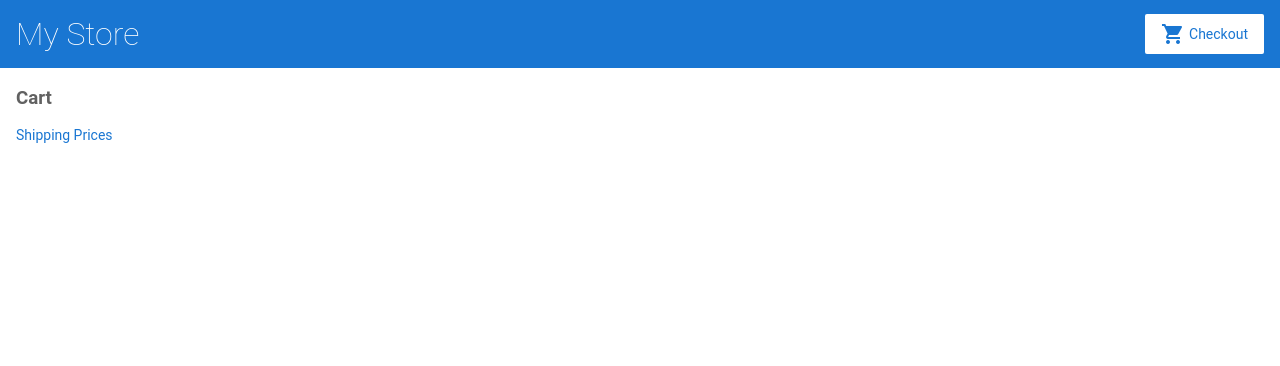
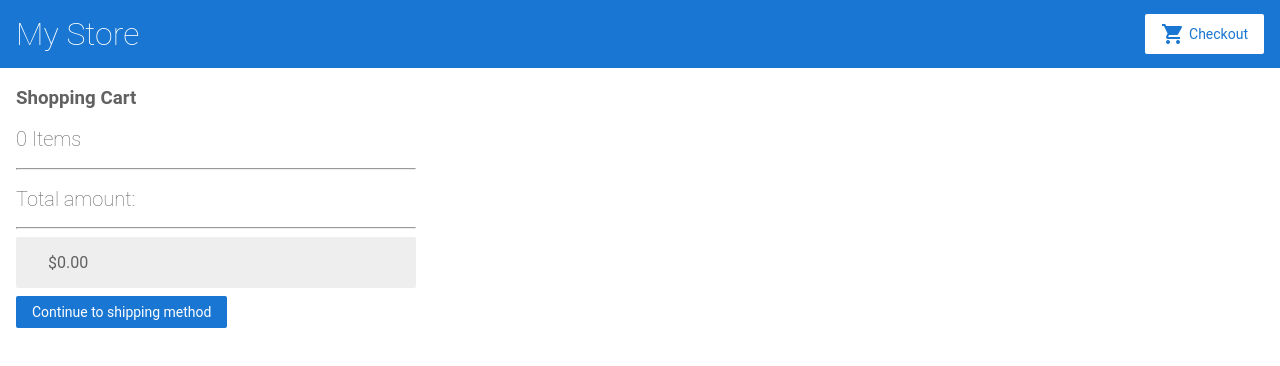
Before and after one commit to LilyDris/CSE5234, an Angular app in the folder Lab5/: page /cart in a window 1280 px wide. Shown: the top 366 px of the page. Built offline with nearby package versions, Linux system fonts and the light colour scheme.

Commit message:
Cart page now shows total and number of items

```diff
--- a/Lab5/src/app/cart.service.ts
+++ b/Lab5/src/app/cart.service.ts
@@ -1,14 +1,17 @@
 import { Product } from './products';
 import { Injectable } from '@angular/core';
 import { HttpClient } from '@angular/common/http';
+import { totalmem } from 'os';
 /* . . . */
 @Injectable({
   providedIn: 'root'
 })
 export class CartService {
 
-  constructor(private http: HttpClient){}
+  constructor(private http: HttpClient){
+  }
   items: Product[] = [];
+
 /* . . . */
 addToCart(product: Product) {
   this.items.push(product);
--- a/Lab5/src/app/cart/cart.component.html
+++ b/Lab5/src/app/cart/cart.component.html
@@ -1,8 +1,17 @@
-<h3>Cart</h3>
-<p>
-    <a routerLink="/shipping">Shipping Prices</a>
-  </p>
+<h3>Shopping Cart</h3>
+
+<h2>{{items?.length}} Items</h2>
+<hr class="solid">
 <div class="cart-item" *ngFor="let item of items">
   <span>{{ item.name }}</span>
   <span>{{ item.price | currency }}</span>
 </div>
+<div >
+  <h2>Total amount:</h2>
+  <hr class="solid">
+  <span class="cart-item">{{getTotal() | currency}}</span>
+</div>
+
+<a routerLink="/shipping" class="button">
+ Continue to shipping method
+</a>
--- a/Lab5/src/app/cart/cart.component.ts
+++ b/Lab5/src/app/cart/cart.component.ts
@@ -10,9 +10,17 @@ import { CartService } from '../cart.service';
 export class CartComponent {
 
   items = this.cartService.getItems();
+  total: number;
 
   constructor(
     private cartService: CartService
-  ) { }
-
+  ) {
+    this.total=0;
+  }
+  getTotal(){
+    for(let item of this.items){
+      this.total=this.total+item.price;
+    }
+    return this.total;
+  }
 }
```
